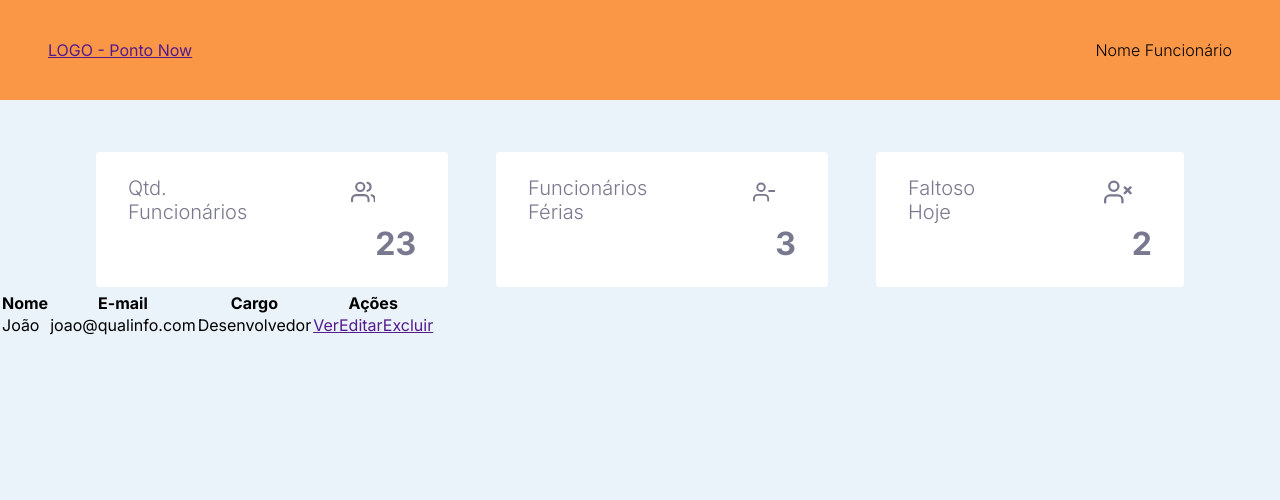
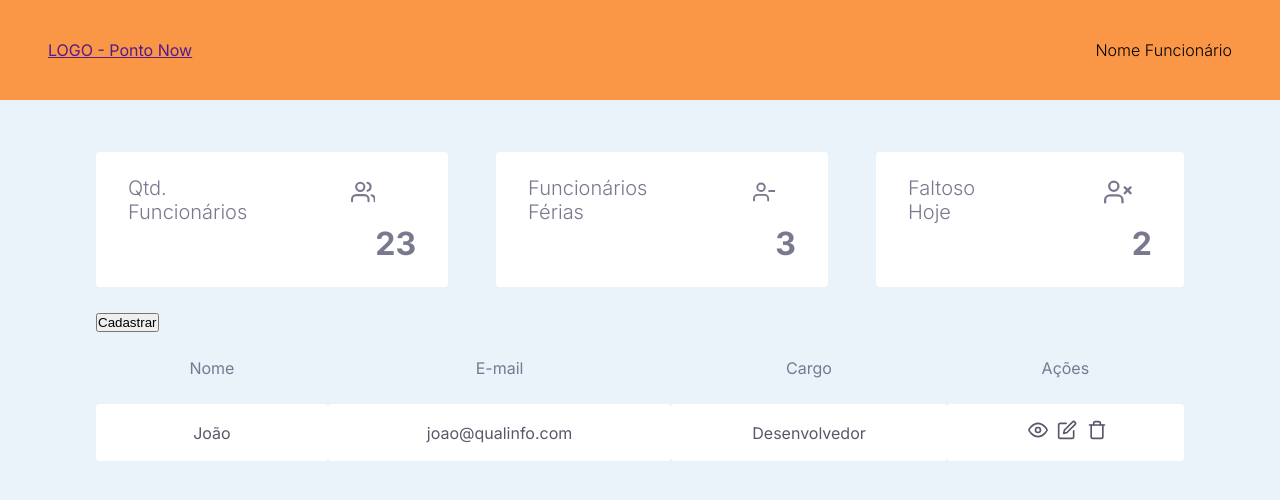
Before and after one commit to jorgelucasalima/pontonow, a React (Create React App) app: page /admin in a window 1280 px wide. Shown: the top 500 px of the page. Built offline with nearby package versions, Linux system fonts and the light colour scheme.

Commit message:
ajustando layout da tabela do admin

```diff
--- a/src/components/TableAdmin/index.jsx
+++ b/src/components/TableAdmin/index.jsx
@@ -1,8 +1,12 @@
-import { Container } from "./styles"
+import { Container, Content } from "./styles"
+import { FiEdit, FiEye, FiTrash } from "react-icons/fi";
 
 export function TableAdmin() {
   return (
     <Container>
+      <Content>
+        <button>Cadastrar</button>
+      </Content>
       <table>
         <thead>
           <tr>
@@ -18,9 +22,9 @@ export function TableAdmin() {
             <td>joao@qualinfo.com</td>
             <td>Desenvolvedor</td>
             <td>
-              <a href="">Ver</a>
-              <a href="">Editar</a>
-              <a href="">Excluir</a>
+              <a href=""> <FiEye/> </a>
+              <a href=""> <FiEdit/> </a>
+              <a href=""> <FiTrash/> </a>
             </td>
           </tr>
         </tbody>
--- a/src/components/TableAdmin/styles.js
+++ b/src/components/TableAdmin/styles.js
@@ -1,5 +1,41 @@
 import styled from 'styled-components';
 
 export const Container = styled.div`
+  max-width: 1120px;
+  margin: 0 auto;
+  padding: 0.25rem 1rem;
+  margin-top: 1rem;
 
+  table {
+    width: 100%;
+    border-spacing: 0 0.5rem;
+
+    th {
+      color: var(--texto);
+      font-weight: 400;
+      padding: 1rem 2rem;
+      text-align: center;
+      line-height: 1.5rem;
+    }
+    td {
+      padding: 1rem 0.50rem;
+      border: 0;
+      background: var(--fundo-header);
+      color: var(--texto-escuro);
+      border-radius: 0.25rem;
+      text-align: center;
+
+      a {
+        text-decoration: none;
+        margin-left: 0.25rem;
+        cursor: pointer;
+        color: var(--texto-escuro);
+        font-size: 20px;
+      }
+    }
+  }
 `;
+
+export const Content = styled.div`
+
+`
```
